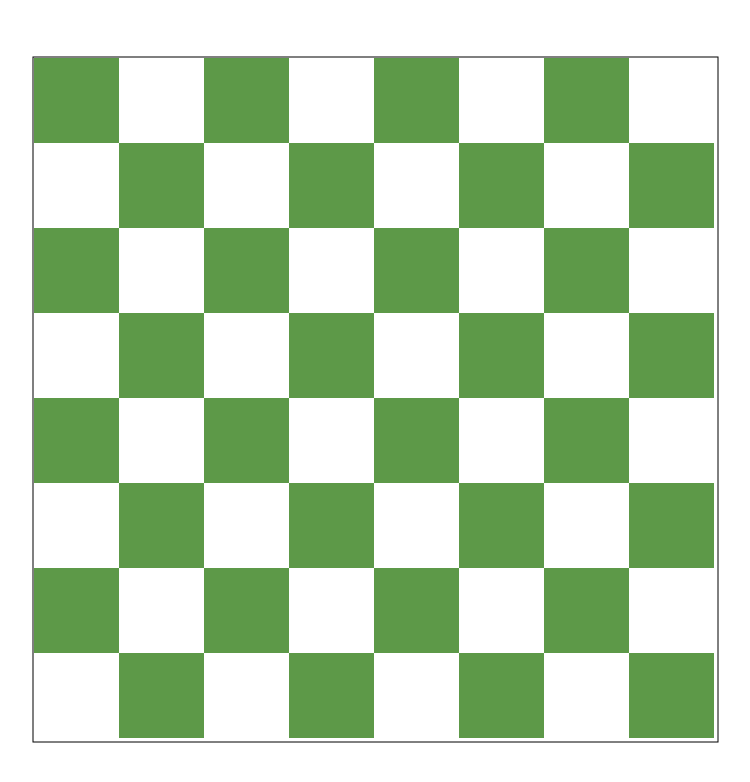
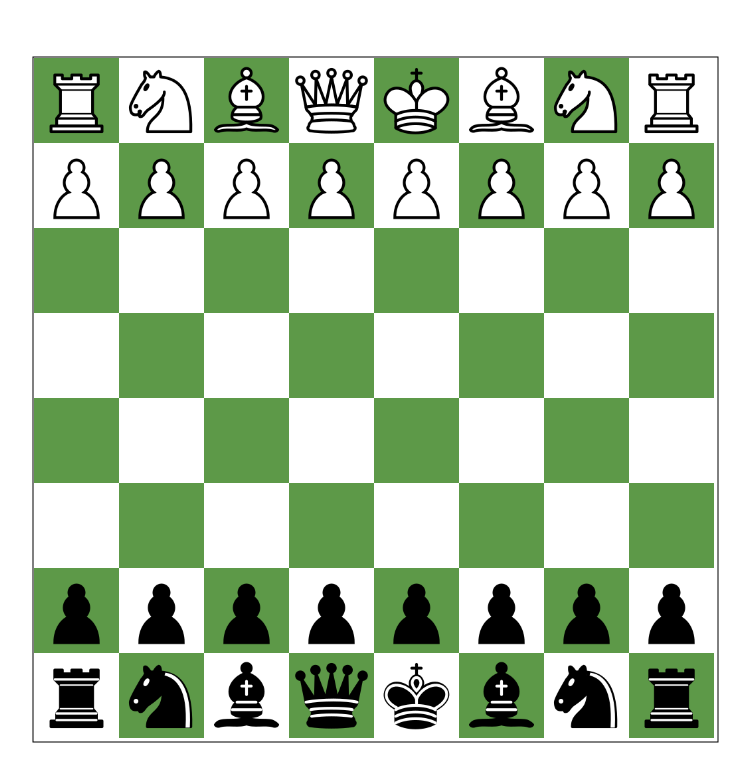
Before and after one commit to sourab6058/chess, a plain HTML site: page index.html in a window 1280 px wide. Shown: the whole page, without its empty margins (264-1014 px from the left). Drawn offline with Linux system fonts and the light colour scheme.

Commit message:
Added pieces on board.

```diff
--- a/game.js
+++ b/game.js
@@ -2,11 +2,54 @@ class Game {
   constructor() {
     this.canvas = document.getElementById("canvas");
     this.board = new Board(this.canvas);
+
+    this.whitePieces = [
+      (this.whiteRook1 = new Piece(this.board, 0, 0, Piece.WHITE_ROOK)),
+      (this.whiteKnight1 = new Piece(this.board, 0, 1, Piece.WHITE_KNIGHT)),
+      (this.whiteBishop1 = new Piece(this.board, 0, 2, Piece.WHITE_BISHOP)),
+      (this.whiteQueen = new Piece(this.board, 0, 3, Piece.WHITE_QUEEN)),
+      (this.whiteKing = new Piece(this.board, 0, 4, Piece.WHITE_KING)),
+      (this.whiteBishop2 = new Piece(this.board, 0, 5, Piece.WHITE_BISHOP)),
+      (this.whiteKnight2 = new Piece(this.board, 0, 6, Piece.WHITE_KNIGHT)),
+      (this.whiteRook2 = new Piece(this.board, 0, 7, Piece.WHITE_ROOK)),
+      (this.whitePawn1 = new Piece(this.board, 1, 0, Piece.WHITE_PAWN)),
+      (this.whitePawn2 = new Piece(this.board, 1, 1, Piece.WHITE_PAWN)),
+      (this.whitePawn3 = new Piece(this.board, 1, 2, Piece.WHITE_PAWN)),
+      (this.whitePawn4 = new Piece(this.board, 1, 3, Piece.WHITE_PAWN)),
+      (this.whitePawn5 = new Piece(this.board, 1, 4, Piece.WHITE_PAWN)),
+      (this.whitePawn6 = new Piece(this.board, 1, 5, Piece.WHITE_PAWN)),
+      (this.whitePawn7 = new Piece(this.board, 1, 6, Piece.WHITE_PAWN)),
+      (this.whitePawn8 = new Piece(this.board, 1, 7, Piece.WHITE_PAWN)),
+    ];
+
+    this.blackPieces = [
+      (this.blackRook1 = new Piece(this.board, 7, 0, Piece.BLACK_ROOK)),
+      (this.blackKnight1 = new Piece(this.board, 7, 1, Piece.BLACK_KNIGHT)),
+      (this.blackBishop1 = new Piece(this.board, 7, 2, Piece.BLACK_BISHOP)),
+      (this.blackQueen = new Piece(this.board, 7, 3, Piece.BLACK_QUEEN)),
+      (this.blackKing = new Piece(this.board, 7, 4, Piece.BLACK_KING)),
+      (this.blackBishop2 = new Piece(this.board, 7, 5, Piece.BLACK_BISHOP)),
+      (this.blackKnight2 = new Piece(this.board, 7, 6, Piece.BLACK_KNIGHT)),
+      (this.blackRook2 = new Piece(this.board, 7, 7, Piece.BLACK_ROOK)),
+      (this.blackPawn1 = new Piece(this.board, 6, 0, Piece.BLACK_PAWN)),
+      (this.blackPawn2 = new Piece(this.board, 6, 1, Piece.BLACK_PAWN)),
+      (this.blackPawn3 = new Piece(this.board, 6, 2, Piece.BLACK_PAWN)),
+      (this.blackPawn4 = new Piece(this.board, 6, 3, Piece.BLACK_PAWN)),
+      (this.blackPawn5 = new Piece(this.board, 6, 4, Piece.BLACK_PAWN)),
+      (this.blackPawn6 = new Piece(this.board, 6, 5, Piece.BLACK_PAWN)),
+      (this.blackPawn7 = new Piece(this.board, 6, 6, Piece.BLACK_PAWN)),
+      (this.blackPawn8 = new Piece(this.board, 6, 7, Piece.BLACK_PAWN)),
+    ];
+
+    this.pieces = [...this.whitePieces, ...this.blackPieces];
   }
   onLoadOrResize() {
     this.canvas.width = Math.floor(window.innerWidth * 0.95);
     this.canvas.height = Math.floor(window.innerHeight * 0.95);
     this.board.draw();
+    for (const piece of this.pieces) {
+      piece.draw();
+    }
   }
   draw() {
     window.addEventListener("load", () => {
--- a/index.html
+++ b/index.html
@@ -10,6 +10,7 @@
 
 <body>
     <canvas id="canvas" width="800" height="800"></canvas>
+    <script src="piece.js"></script>
     <script src="board.js"></script>
     <script src="game.js"></script>
 </body>
--- /dev/null
+++ b/piece.js
@@ -0,0 +1,45 @@
+class Piece {
+  static WHITE_PAWN = "whitePawn";
+  static WHITE_KING = "whiteKing";
+  static WHITE_KNIGHT = "whiteKnight";
+  static WHITE_QUEEN = "whiteQueen";
+  static WHITE_BISHOP = "whiteBishop";
+  static WHITE_ROOK = "whiteRook";
+
+  static BLACK_PAWN = "blackPawn";
+  static BLACK_KING = "blackKing";
+  static BLACK_KNIGHT = "blackKnight";
+  static BLACK_QUEEN = "blackQueen";
+  static BLACK_BISHOP = "blackBishop";
+  static BLACK_ROOK = "blackRook";
+
+  constructor(board, row, col, piece) {
+    this.board = board;
+    this.row = row;
+    this.col = col;
+    this.piece = piece;
+
+    const color = this.piece.includes("black") ? "black" : "white";
+
+    const imgName =
+      color + "-" + this.piece.split(color)[1].toLowerCase() + ".png";
+    const imgPath = "/assets/" + imgName;
+
+    this.img = new Image();
+    this.img.src = imgPath;
+    this.img.width = this.board.squareSize;
+    this.img.height = this.board.squareSize;
+  }
+
+  #resizeImg() {}
+
+  draw() {
+    this.board.ctx.drawImage(
+      this.img,
+      this.board.startX + this.col * this.board.squareSize,
+      this.board.startY + this.row * this.board.squareSize,
+      this.board.squareSize,
+      this.board.squareSize
+    );
+  }
+}
```
